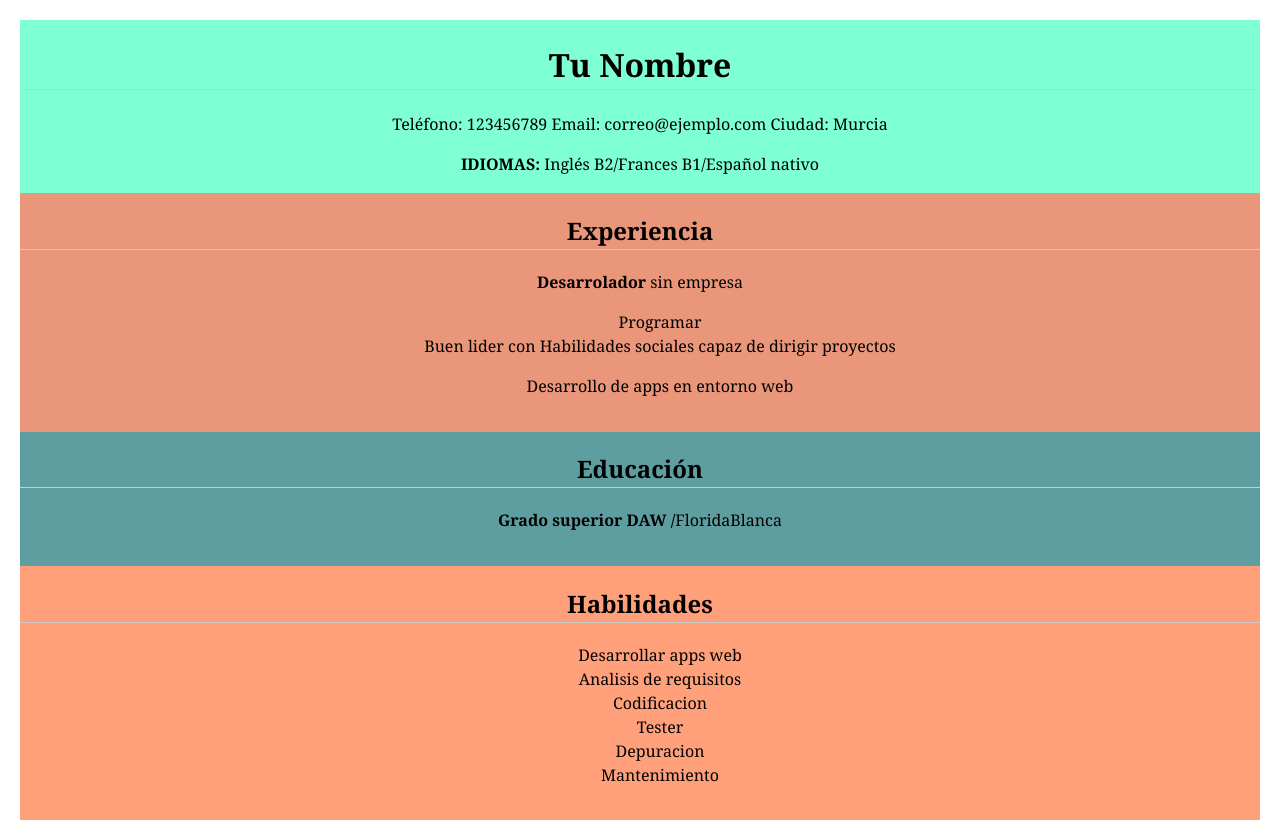
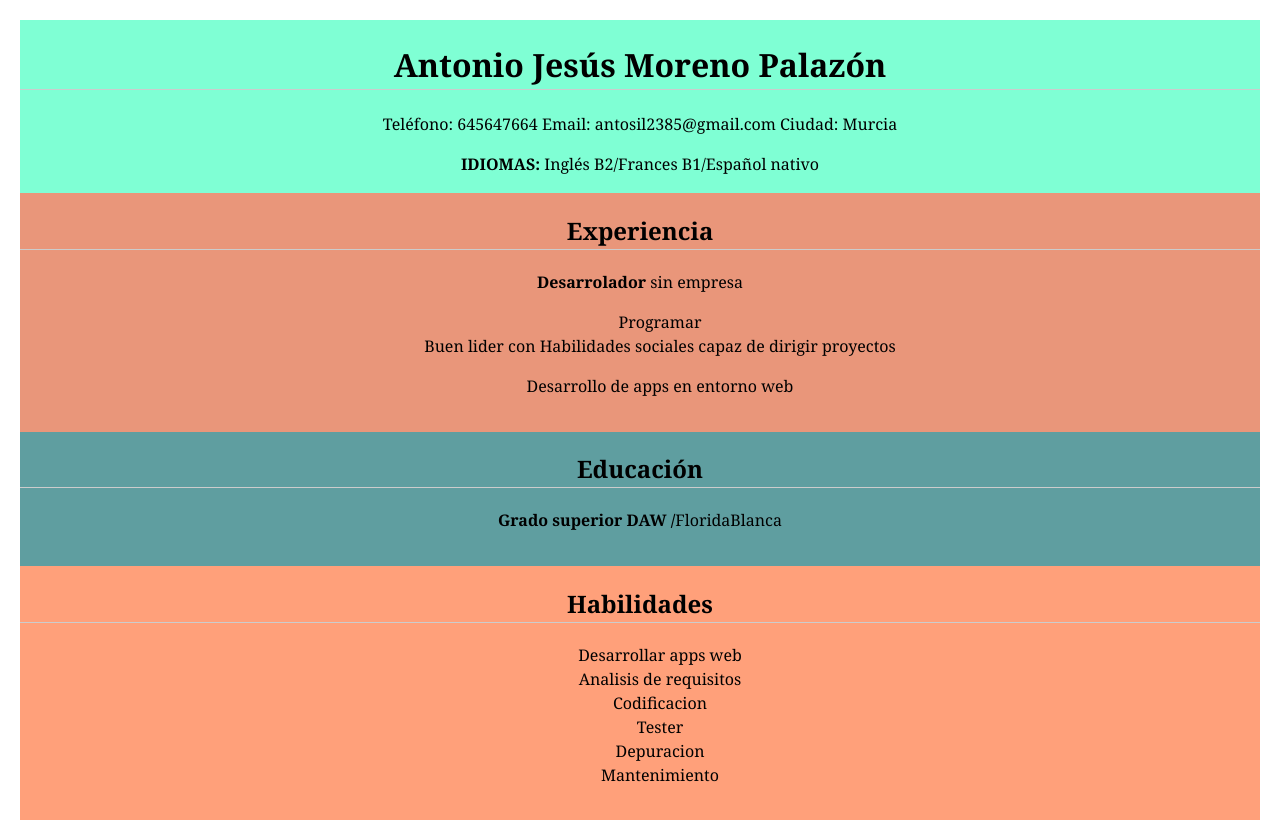
Before and after one commit to 5468510-Tosil/5468510-Tosil.github.io, a plain HTML site: page index.html in a window 1280 px wide. Drawn offline with Linux system fonts and the light colour scheme.

Commit message:
Update index.html

```diff
--- a/index.html
+++ b/index.html
@@ -8,8 +8,8 @@
 <body>
 
     <div class="header">
-    <h1>Tu Nombre</h1>
-    <p>Teléfono: 123456789 Email: correo@ejemplo.com Ciudad: Murcia</p>
+    <h1>Antonio Jesús Moreno Palazón</h1>
+    <p>Teléfono: 645647664 Email: antosil2385@gmail.com Ciudad: Murcia</p>
     <li><strong>IDIOMAS: </strong>Inglés B2/Frances B1/Español nativo</li>
     </div>
     <div class="Middle">
```
